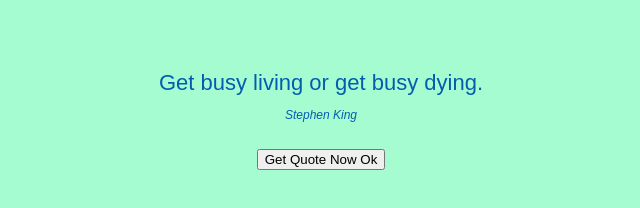
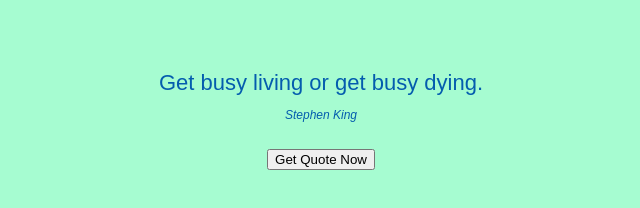
Before and after one commit to stacyrays/techdegree-project-1, a plain HTML site: page index.html in a window 1280 px wide. Shown: the full height of the page, 319-959 px from the left. Drawn offline with Linux system fonts and the light colour scheme.

Commit message:
Changed button text

```diff
--- a/index.html
+++ b/index.html
@@ -6,7 +6,7 @@
   <body>
 
     <p>Click to generate a random quote here.</p>
-    <button>Get Quote Now Ok</button>
+    <button>Get Quote Now</button>
 
     <script type="text/javascript" src="script.js"></script>
 
```
